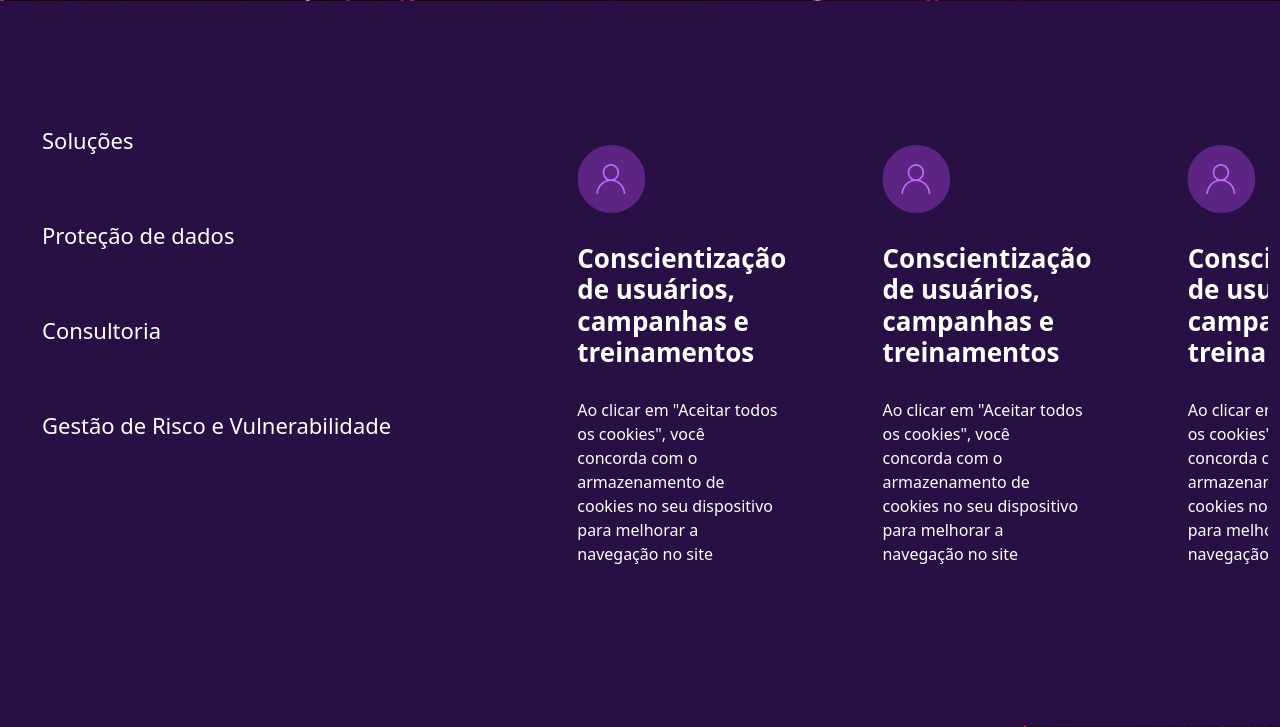
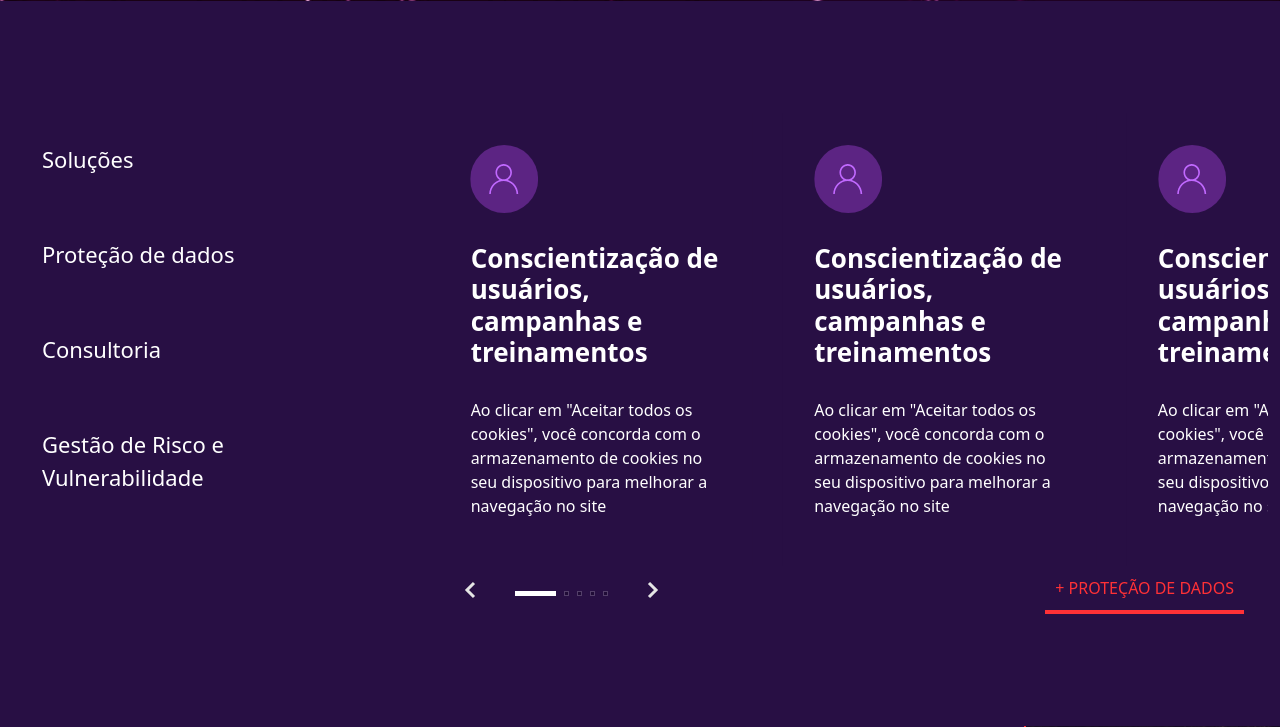
Before and after one commit to giihsatiko/Afrika-home, a PHP site: page / in a window 1280 px wide. Shown: the part 712-1439 px from the top of the page. Run offline with PHP 8.4, Linux system fonts and the light colour scheme.

Commit message:
correção swiper vantagens

```diff
--- a/assets/css/_vantagens.scss
+++ b/assets/css/_vantagens.scss
@@ -11,6 +11,9 @@
         border-bottom: 2px solid $vermelho;
       }
     }
+  }
+  .container-swiper-vantagens {
+    height: 100%;
   }
   .mySwiper-vantagens {
     .swiper-slide {
@@ -38,8 +41,19 @@
         }
       }
     }
-    .seta-vantagens {
-      position: absolute;
+    .setas-vantagens {
+      // position: absolute;
+      gap: 30px;
+      // width: 184px;
+      .swiper-pagination-bullets {
+        gap: 30px;
+      }
+      .vantagens-button-prev {
+        transform: rotate(90deg);
+      }
+      .vantagens-button-next {
+        transform: rotate(-90deg);
+      }
     }
   }
 }
--- a/assets/css/style.scss
+++ b/assets/css/style.scss
@@ -31,6 +31,7 @@
   }
   &:hover {
     color: white;
+    background-color: #ff1b20;
   }
 }
 
@@ -52,7 +53,13 @@
     transform: rotate(-90deg);
   }
   &:hover {
-    color: $vermelho;
+    background-color: $vermelho;
+    color: white;
+    svg {
+      path {
+        stroke: white;
+      }
+    }
   }
 }
 
@@ -107,6 +114,7 @@
     padding: 50px 0;
   }
   .texto-banner {
+    padding: 0 !important;
     width: 100% !important;
     h1 {
       font-size: 36px;
@@ -208,6 +216,16 @@
     border: 2px solid #4e2379 !important;
     border-radius: 15px;
   }
+  .itens-swiper-vantagens {
+    padding-top: 44px;
+  }
+  .setas-vantagens {
+    position: absolute;
+    top: 40%;
+    z-index: 2;
+    left: 0;
+    width: 100%;
+  }
   // conteudos
   .titulo-conteudos {
     h1 {
--- a/footer.php
+++ b/footer.php
@@ -171,9 +171,13 @@
         spaceBetween: 30,
       },
       768: {
+        slidesPerView: 1.5,
+        spaceBetween: 40,
+      },
+      992: {
         slidesPerView: 2.5,
-        spaceBetween: 40,
-      }
+        spaceBetween: 30,
+      },
     },
   });
 
--- a/header.php
+++ b/header.php
@@ -18,7 +18,7 @@
 </head>
 
 <body>
-  <header class="d-flex align-items-center" id="#topo">
+  <header class="d-flex align-items-center" id="topo">
     <div class="container-fluid">
       <div class="itens-nav d-flex justify-content-between align-items-center">
         <div class="menu-logo d-flex justify-content-between align-items-center w-100">
--- a/index.php
+++ b/index.php
@@ -23,8 +23,8 @@
       <?php endfor; ?>
     </div>
     <div class="container-fluid itens-swiper-banner ">
-      <div class="d-flex flex-column-reverse flex-md-row justify-content-between align-items-center w-100">
-        <div class="banner-pagination d-none d-md-block"></div>
+      <div class="d-flex flex-column-reverse flex-sm-row justify-content-between align-items-center w-100">
+        <div class="banner-pagination d-none d-sm-block"></div>
         <a href="#conteudo" class="scroll-down fw-400 fs-13 d-flex justify-content-between align-items-center">
           <svg width="18" height="12" viewBox="0 0 18 12" fill="none" xmlns="http://www.w3.org/2000/svg">
             <path d="M16 2L9 9L2 2" stroke="#E5E5E5" stroke-width="3" />
@@ -43,8 +43,8 @@
 <main class="vantagens d-flex align-items-center" id="conteudo">
   <div class="container-fluid">
     <div class="row">
-      <div class="col-12 col-lg-5">
-        <div class="lista-vantagens fw-400 fs-22 white d-flex flex-column flex-sm-row flex-lg-column justify-content-center">
+      <div class="col-12 col-md-4">
+        <div class="lista-vantagens fw-400 fs-22 white d-flex flex-column flex-sm-row flex-md-column justify-content-center">
           <a class="d-block item-vantagem">Soluções</a>
           <a class="d-block item-vantagem">Proteção de dados</a>
           <a class="d-block item-vantagem">Consultoria</a>
@@ -52,7 +52,7 @@
           <a class="d-md-none d-block item-vantagem">Gestão</a>
         </div>
       </div>
-      <div class=" col-12 col-lg-7">
+      <div class="container-swiper-vantagens col-12 col-md-8">
         <div class="swiper mySwiper-vantagens">
           <div class="swiper-wrapper">
             <?php for ($i = 0; $i < 5; $i++) : ?>
@@ -69,26 +69,21 @@
             <?php endfor; ?>
           </div>
           <div class="container-fluid itens-swiper-vantagens">
-            <div class="d-flex justify-content-between align-items-center w-100">
-              <div class="vantagens-pagination"></div>
-              <a href="#conteudo" class="scroll-down fw-400 fs-13 d-flex justify-content-between align-items-center">
-                <svg width="18" height="12" viewBox="0 0 18 12" fill="none" xmlns="http://www.w3.org/2000/svg">
-                  <path d="M16 2L9 9L2 2" stroke="#E5E5E5" stroke-width="3" />
-                </svg>
-                SCROLL DOWN
-              </a>
+            <div class="d-flex justify-content-between align-items-center flex-sm-row flex-column w-100">
               <div class="setas-vantagens d-flex justify-content-between align-items-center">
                 <div class="vantagens-button-prev">
                   <svg width="18" height="12" viewBox="0 0 18 12" fill="none" xmlns="http://www.w3.org/2000/svg">
                     <path d="M16 2L9 9L2 2" stroke="#E5E5E5" stroke-width="3" />
                   </svg>
                 </div>
+                <div class="vantagens-pagination d-none d-sm-block"></div>
                 <div class="vantagens-button-next">
                   <svg width="18" height="12" viewBox="0 0 18 12" fill="none" xmlns="http://www.w3.org/2000/svg">
                     <path d="M16 2L9 9L2 2" stroke="#E5E5E5" stroke-width="3" />
                   </svg>
                 </div>
               </div>
+              <a href="#" class="link-blog">+ PROTEÇÃO DE DADOS</a>
             </div>
           </div>
         </div>
@@ -252,7 +247,7 @@
 </section>
 <section class="conteudos d-flex flex-column justify-content-center">
   <div class="container-fluid">
-    <div class="titulo-conteudos d-flex flex-column flex-md-row align-items-center justify-content-between w-100">
+    <div class="titulo-conteudos d-flex flex-column flex-sm-row align-items-center justify-content-between w-100">
       <h1 class="fw-700 fs-64 white">CONTEÚDOS</h1>
       <div class="seletor-conteudo">
         <select id="conteudos" class="d-flex align-items-center">
```
Also changed, not shown: style.css.
